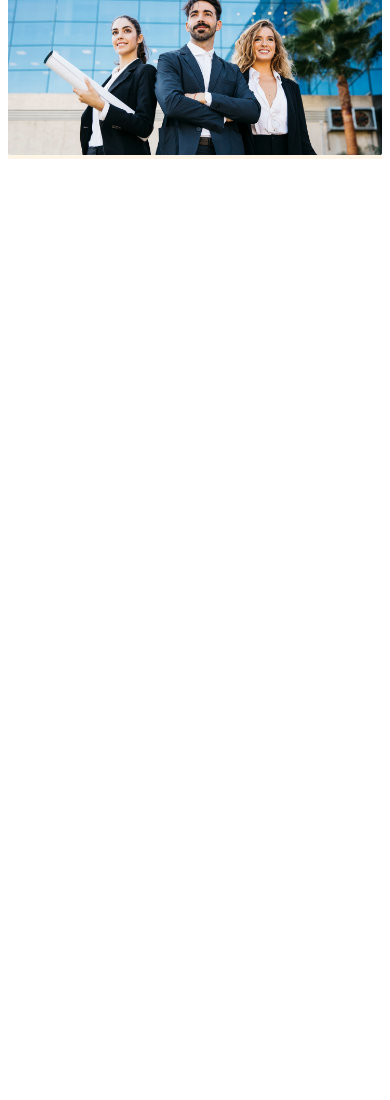
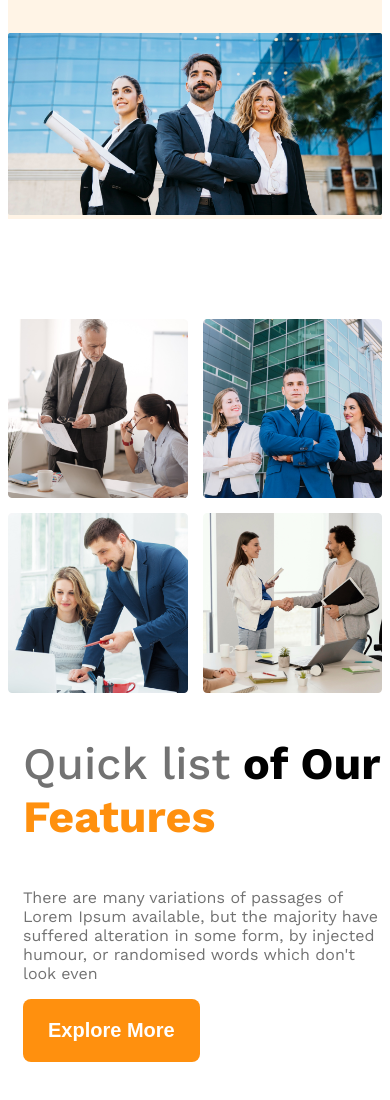
Before and after one commit to juhairulislam/g3-architect-website, a plain HTML site: page index.html in a window 390 px wide. Shown: the part 834-1934 px from the top of the page. Before the commit the page ends 1001 px from the top, so only its background shows below. Drawn offline with nearby package versions, Linux system fonts and the light colour scheme.

Commit message:
make team responsive and added fact structure

```diff
--- a/index.html
+++ b/index.html
@@ -36,6 +36,78 @@
     </header>
 
     <main>
+        <!-- team section start  -->
+
+        <section class="team display-flex">
+
+            <div class="team-img-container">
+
+                <img src="./images/team1.png" alt="Two architect discussing about design ">
+                <img src="./images/team2.png" alt="">
+                <img src="./images/team3.png" alt="">
+                <img src="./images/team4.png" alt="">
+
+            </div>
+
+            <div class="our-features">
+                <h3 class="section-title">
+                    <span id="quick-list" class="text-light-gray">Quick list</span><span id="of-our"> of Our </span><span class="text-primary">Features</span>
+                </h3>
+
+                <p class="feature-description text-light-gray">
+                    There are many variations of passages of Lorem Ipsum available, but the majority have suffered alteration in some form, by injected humour, or randomised words which don't look even
+                </p>
+
+                <button class="btn-primary">
+                    Explore More
+                </button>
+            </div>
+
+        </section>
+
+        <!-- features will enjoy -->
+
+        <section>
+
+            <h3 class="section-title">
+                Some facts
+            </h3>
+            <p class="text-light-gray">
+                There are many variations of passages of Lorem Ipsum available, but the majority have suffered alteration.
+            </p>
+
+            <div class="fact-container">
+
+                <div class="fact">
+                    <img src="" alt="" class="fact-icon">
+                    <h4 class="fact-number"></h4>
+                    <h5 class="fact-name"></h5>
+                </div>
+                <div class="fact">
+                    <img src="" alt="" class="fact-icon">
+                    <h4 class="fact-number"></h4>
+                    <h5 class="fact-name"></h5>
+                </div>
+                <div class="fact">
+                    <img src="" alt="" class="fact-icon">
+                    <h4 class="fact-number"></h4>
+                    <h5 class="fact-name"></h5>
+                </div>
+                <div class="fact">
+                    <img src="" alt="" class="fact-icon">
+                    <h4 class="fact-number"></h4>
+                    <h5 class="fact-name"></h5>
+                </div>
+
+            </div>
+
+        </section>
+
+        <!-- some facts -->
+
+        <section class="some-facst">
+
+        </section>
 
     </main>
 
--- a/style/style.css
+++ b/style/style.css
@@ -18,6 +18,10 @@
 
 }
 
+.text-primary{
+    color: #FF900E;
+}
+
 .btn-primary{
     background-color:#FF900E ;
     color: white;
@@ -28,6 +32,20 @@
     border-radius: 8px;
 
 
+}
+
+main{
+    max-width: 1040px;
+    margin: 0 auto;
+}
+
+main>section{
+    margin-top: 100px;
+}
+
+.section-title{
+    font-size: 2.8rem;
+    font-weight: 700;
 }
 
 /* dark-o2 */
@@ -69,6 +87,7 @@
 
     list-style: none;
     margin-right: 30px;
+    margin-bottom: 15px;
 
 }
 
@@ -101,10 +120,65 @@
     font-size:4rem ;
 }
 
+.team{
+
+    align-items: center;
+}
+
+.team img{
+   width: 100%;
+}
+
+.team-img-container{
+    display: grid;
+    grid-template-columns: repeat(2, 1fr);
+    gap: 15px;
+
+}
+
+.our-features{
+    margin-left: 100px;
+    max-width: 500px;
+}
 /* responsive */
 @media screen and (max-width:576px) {
-    .navbar, .nav-links{
+    .navbar,
+    .nav-links,
+    .team{
         flex-direction: column;
     }
 
+    .team-img-container{
+        /* grid-template-columns: repeat(1, 1fr); */
+    }
+
+    .our-features{
+        margin-left: 15px;
+    }
+
+
+
+
+
 }
+
+
+
+#quick-list{
+    font-weight: 500;
+}
+
+/* mediam size device */
+@media screen and (min-width: 576px) and (max-width: 992px) {
+
+    .team{
+        flex-direction: column;
+    }
+
+    .our-features{
+        margin-left: 50px auto;
+    }
+
+
+
+}
```
